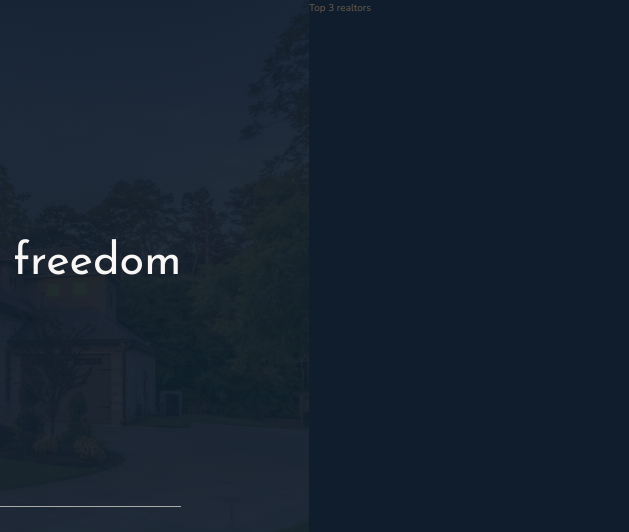
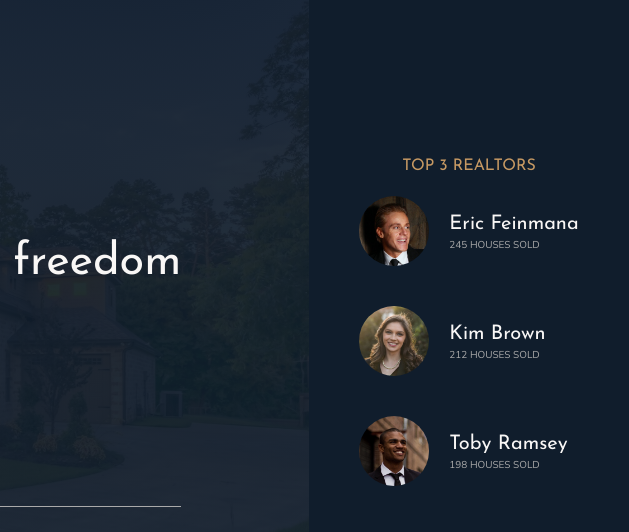
Before and after one commit to Nykolyn/css-landings, a website: page nexter/index.html in a window 1280 px wide. Shown: the top 532 px of the page, 651-1280 px from the left. Drawn offline with nearby package versions, Linux system fonts and the light colour scheme.

Commit message:
add realtors

```diff
--- a/nexter/index.html
+++ b/nexter/index.html
@@ -28,7 +28,28 @@
       </div>
     </header>
 
-    <div class="realtors">Top 3 realtors</div>
+    <div class="realtors">
+      <h3 class="heading-3">Top 3 realtors</h3>
+      <div class="realtors__list">
+        <img src="img/realtor-1.jpeg" alt="realtor" class="realtors__img" />
+        <div class="realtors__details">
+          <h4 class="heading-4 heading-4--light">Eric Feinmana</h4>
+          <p class="realtors__sold">245 houses sold</p>
+        </div>
+
+        <img src="img/realtor-2.jpeg" alt="realtor" class="realtors__img" />
+        <div class="realtors__details">
+          <h4 class="heading-4 heading-4--light">Kim Brown</h4>
+          <p class="realtors__sold">212 houses sold</p>
+        </div>
+
+        <img src="img/realtor-3.jpeg" alt="realtor" class="realtors__img" />
+        <div class="realtors__details">
+          <h4 class="heading-4 heading-4--light">Toby Ramsey</h4>
+          <p class="realtors__sold">198 houses sold</p>
+        </div>
+      </div>
+    </div>
 
     <section class="features">
       <div class="feature">
--- a/nexter/sass/_realtors.scss
+++ b/nexter/sass/_realtors.scss
@@ -1,5 +1,33 @@
 .realtors {
   background-color: $color-secondary;
 
+  padding: 3rem;
+
   grid-column: col-start 7 / full-end;
+  display: grid;
+  align-content: center;
+  justify-content: center;
+
+  grid-row-gap: 2vh;
+  justify-items: center;
+
+  &__list {
+    display: grid;
+    grid-template-columns:  min-content max-content;
+    grid-column-gap: 2rem;
+    grid-row-gap: 5vh;
+    align-items: center;
+  }
+
+  &__img {
+    width: 7rem;
+    border-radius: 50%;
+    display: block;
+  }
+
+  &__sold {
+    text-transform: uppercase;
+    color: $color-grey-light-2;
+    margin-top: -0.3rem;
+  }
 }
```
Also changed, not shown: nexter/css/style.css, 1 other file.
